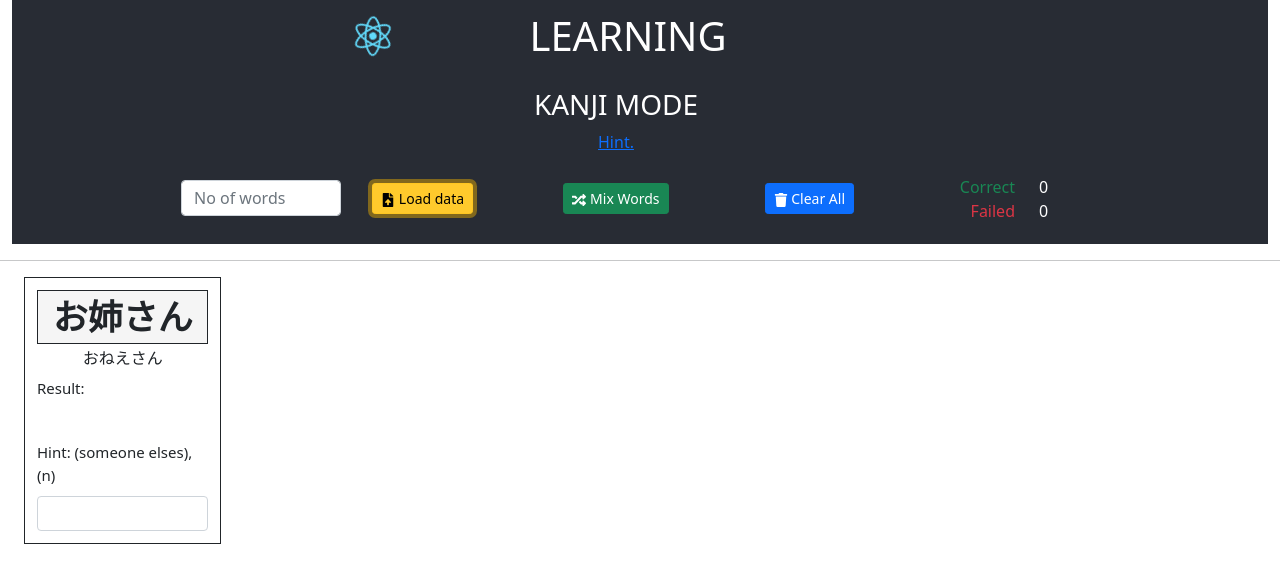
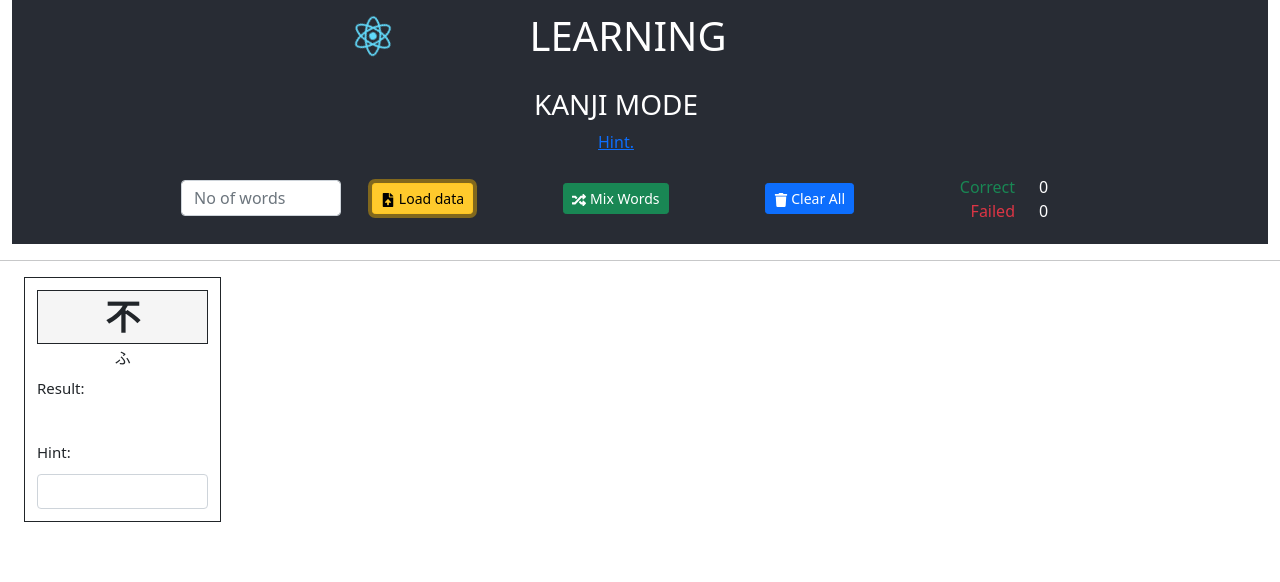
Before and after one commit to tthieu2911/vocab-learn-v1, a React (Create React App) app: page / in a window 1280 px wide. Both pictures are taken after a click on the button "Load data". Shown: the top 582 px of the page. Built offline with nearby package versions, Linux system fonts and the light colour scheme.

Commit message:
fix display and check result function

```diff
--- a/src/kanji/index.js
+++ b/src/kanji/index.js
@@ -64,8 +64,8 @@ const Kanji = (kanjiProps) => {
     // Or _inptNoOfWord[0].val
     var _intNumber = _inptNoOfWord.val();
 
-    //importData('file/kanji4-1.txt', _intNumber);
-    importData('file/test.txt', _intNumber);
+    importData('file/kanji4-1.txt', _intNumber);
+    //importData('file/test.txt', _intNumber);
   }
 
   // Import data from local file
@@ -84,40 +84,17 @@ const Kanji = (kanjiProps) => {
             wordsObj = {
               "kanji": words[0],
               "romaji": "",
-              "english": splitWords(words[1]),
+              "english": words[1],
               "ignore": ""
             }
-          }
-          else {
+          } else {
             // Handle '(' .. ')' --> to be ignored
-            if (words[2].lastIndexOf('(') !== -1 && words[2].lastIndexOf(')') !== -1) {
-
-              // get all Indexes of Open & Close charater
-              var index = 0;
-              var indicesOpen = [];
-              for (index = 0; index < words[2].length; index++) {
-                if (words[2][index] === "(") indicesOpen.push(index);
-              }
-              var indicesClose = [];
-              for (index = 0; index < words[2].length; index++) {
-                if (words[2][index] === ")") indicesClose.push(index);
-              }
-
-              // Get list of ignore phrase
-              // Open and Close charater should have same total
-              for (index = 0; index < indicesOpen.length; index++) {
-                if (index + 1 < indicesOpen.length) {
-                  ignoreList.push((words[2].slice(indicesOpen[index], indicesClose[index] + 1)) + ", ");
-                } else {
-                  ignoreList.push((words[2].slice(indicesOpen[index], indicesClose[index] + 1)));
-                }
-              }
-            }
+            ignoreList = hanldeIgnoreList(words[2]);
 
             wordsObj = {
               "kanji": words[0],
               "romaji": words[1],
-              "english": splitWords(words[2]),
+              "english": words[2],
               "ignore": ignoreList
             }
             ignoreList = [];
@@ -133,12 +110,32 @@ const Kanji = (kanjiProps) => {
     });
   }
 
-  function splitWords(words) {
-    var arr = words.split(",").map(function (item) {
-      return item.trim();
-    })
+  function hanldeIgnoreList(srcString) {
+    var resArray = [];
+    if (srcString.lastIndexOf('(') !== -1 && srcString.lastIndexOf(')') !== -1) {
 
-    return arr;
+      // get all Indexes of Open & Close charater
+      var index = 0;
+      var indicesOpen = [];
+      for (index = 0; index < srcString.length; index++) {
+        if (srcString[index] === "(") indicesOpen.push(index);
+      }
+      var indicesClose = [];
+      for (index = 0; index < srcString.length; index++) {
+        if (srcString[index] === ")") indicesClose.push(index);
+      }
+
+      // Get list of ignore phrase
+      // Open and Close charater should have same total
+      for (index = 0; index < indicesOpen.length; index++) {
+        if (index + 1 < indicesOpen.length) {
+          resArray.push((srcString.slice(indicesOpen[index], indicesClose[index] + 1)) + ", ");
+        } else {
+          resArray.push((srcString.slice(indicesOpen[index], indicesClose[index] + 1)));
+        }
+      }
+    }
+    return resArray;
   }
 
   function displayWord(inputNumber) {
--- a/src/kanji/styles.css
+++ b/src/kanji/styles.css
@@ -4,7 +4,7 @@ h1 {
     text-align: center;
 }
 
-#kanji_header{
+#kanji_header {
     background-color: #282c34;
     padding-top: 1vh;
     min-height: 16vh;
@@ -13,10 +13,14 @@ h1 {
     position: sticky;
     top: 0;
     z-index: 1020;
+    overflow: hidden;
+    top: 0;
+    width: 100%;
 }
 
-#kanji_area{
+#kanji_area {
     margin-top: auto;
+    /* padding-top: 60px; */
 }
 
 .btn {
@@ -25,24 +29,24 @@ h1 {
     align-items: center;
 }
 
-.button-fields{
+.button-fields {
     margin-top: 1vh;
     padding: 2vh;
     align-items: center;
     vertical-align: middle;
 }
 
-.button-fields input{
+.button-fields input {
     margin-left: 50%;
     margin-bottom: 1.5vh;
     width: 60%;
     min-height: fit-content;
 }
 
-.test-result{
+.test-result {
     text-align: right;
 }
 
-.test-count{
+.test-count {
     text-align: left;
 }
--- a/src/kanjiBlock/index.js
+++ b/src/kanjiBlock/index.js
@@ -68,8 +68,8 @@ const KanjiBlock = (blockProps) => {
 
       // Handle ignore list
       // Return array to be check against input value
-      _arrNonToVerbExpectedResult = finalizeExpectedResult(input,_strNonToVerbResult,_arrNonToVerbExpectedResult);
-      _arrToVerbExpectedResult = finalizeExpectedResult(input,_strToVerbResult,_arrToVerbExpectedResult);
+      _arrNonToVerbExpectedResult = finalizeExpectedResult(input,_strNonToVerbResult);
+      _arrToVerbExpectedResult = finalizeExpectedResult(input,_strToVerbResult);
 
       // Return result
       _blResult = _arrNonToVerbExpectedResult.indexOf(_value.toLowerCase()) !== -1
@@ -78,22 +78,6 @@ const KanjiBlock = (blockProps) => {
       // Display result on block
       displayResult(input, _blResult);
     }
-  }
-
-  // Minus sub-string
-  const minusSubString = function (srcArray, destString) {
-    for (var i = 0; i < srcArray.length; i++) {
-      for (var j = 0; j < destString.length; j++) {
-        if (srcArray[i] !== "") {
-          var sliced = destString.slice(j, j + srcArray[i].length);
-          if (sliced === srcArray[i]) {
-            destString = destString.slice(0, j) + destString.slice(j + srcArray[i].length + 1, destString.length);
-            j += srcArray[i].length;
-          }
-        }
-      }
-    }
-    return destString;
   }
 
   // Display result on block
@@ -123,9 +107,10 @@ const KanjiBlock = (blockProps) => {
     }
   }
 
-  const finalizeExpectedResult = function(input, srcString, destArray) {
+  const finalizeExpectedResult = function(input, srcString) {
     var _strIgnore = $(input).parent().find('.ignore-list').text();
     var _arrTempIgnore = [];
+    var _resArray = [];
     if (_strIgnore !== "") {
       if (_strIgnore.indexOf(",") !== -1) {
         _arrTempIgnore = _strIgnore.split(",").map(function (item) {
@@ -141,11 +126,28 @@ const KanjiBlock = (blockProps) => {
     }
 
     // Array to be check against input value
-    destArray = srcString.split(",").map(function (item) {
+    _resArray = srcString.split(",").map(function (item) {
       return item.trim();
     });
 
-    return destArray;
+    return _resArray;
+  }
+
+
+  // Minus sub-string
+  const minusSubString = function (srcArray, destString) {
+    for (var i = 0; i < srcArray.length; i++) {
+      for (var j = 0; j < destString.length; j++) {
+        if (srcArray[i] !== "") {
+          var sliced = destString.slice(j, j + srcArray[i].length);
+          if (sliced === srcArray[i]) {
+            destString = destString.slice(0, j) + destString.slice(j + srcArray[i].length + 1, destString.length);
+            j += srcArray[i].length;
+          }
+        }
+      }
+    }
+    return destString;
   }
 
   // Show word result
```
